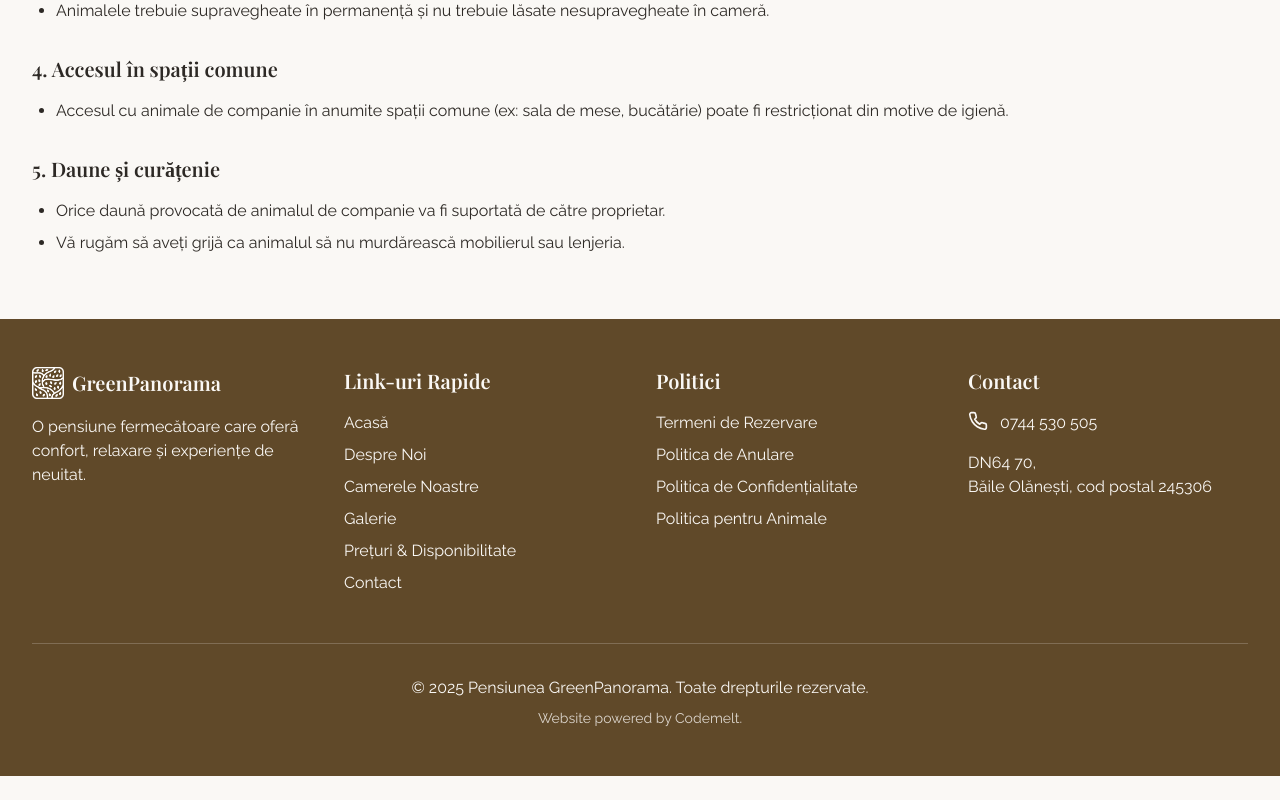
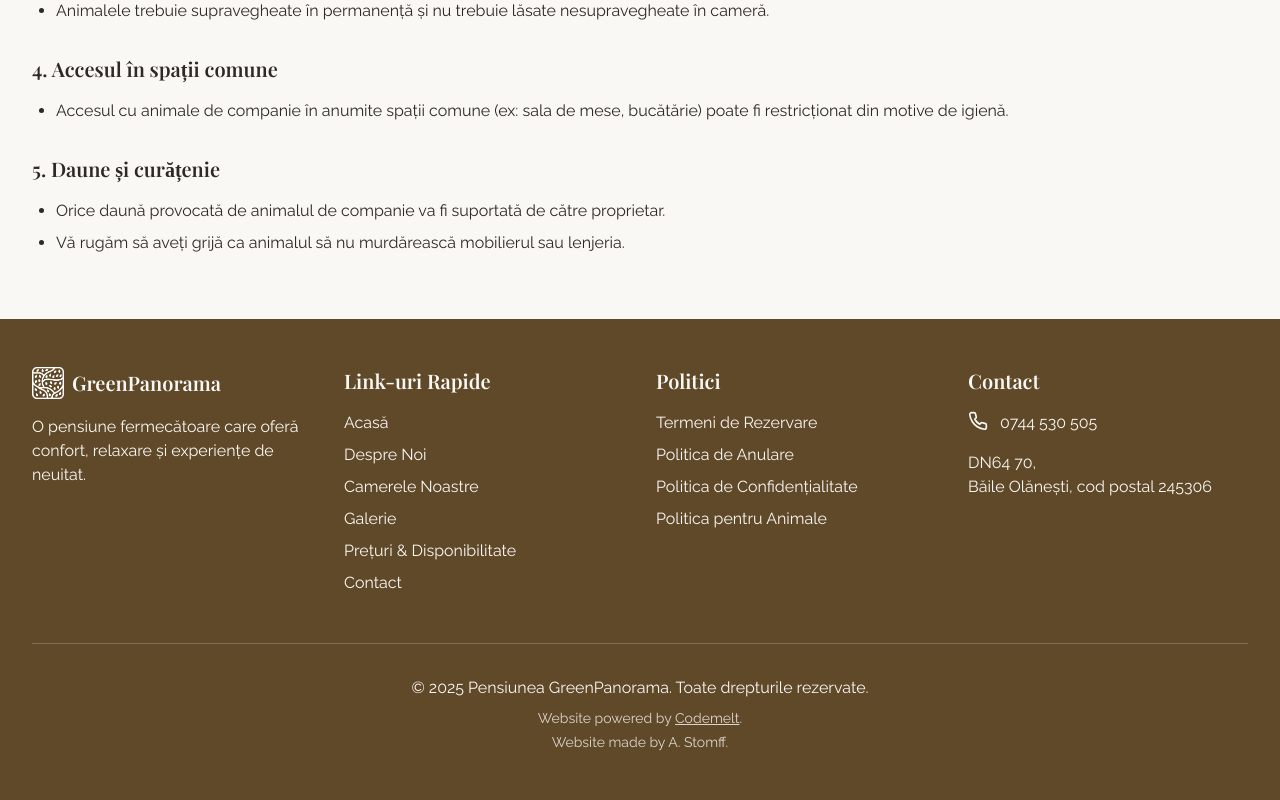
Before and after one commit to andreistomff/sleepy-hollow-website, a React (Vite) app: page /politica-animale in a window 1280 px wide. Shown: the part 501-1301 px from the top of the page. Before the commit the page ends 1277 px from the top, so only its background shows below. Built offline with nearby package versions, Linux system fonts and the light colour scheme.

Commit message:
Add hyperlink to codemelt
Add a hyperlink to the word "codemelt" in the footer, linking to the specified URL.

```diff
--- a/src/components/Footer.tsx
+++ b/src/components/Footer.tsx
@@ -1,4 +1,3 @@
-
 import { Phone, Mail, MapPin } from "lucide-react";
 import { Link } from "react-router-dom";
 
@@ -63,7 +62,8 @@ const Footer = () => {
 
         <div className="border-t border-white/20 mt-12 pt-8 text-center">
           <p>&copy; {currentYear} Pensiunea GreenPanorama. Toate drepturile rezervate.</p>
-          <p className="text-sm mt-2 text-primary-foreground/80">Website powered by Codemelt.</p>
+          <p className="text-sm mt-2 text-primary-foreground/80">Website powered by <a href="https://codemelt.com/" target="_blank" rel="noopener noreferrer" className="underline hover:text-white">Codemelt</a>.</p>
+          <p className="text-sm mt-1 text-primary-foreground/80">Website made by A. Stomff.</p>
         </div>
       </div>
     </footer>
```
